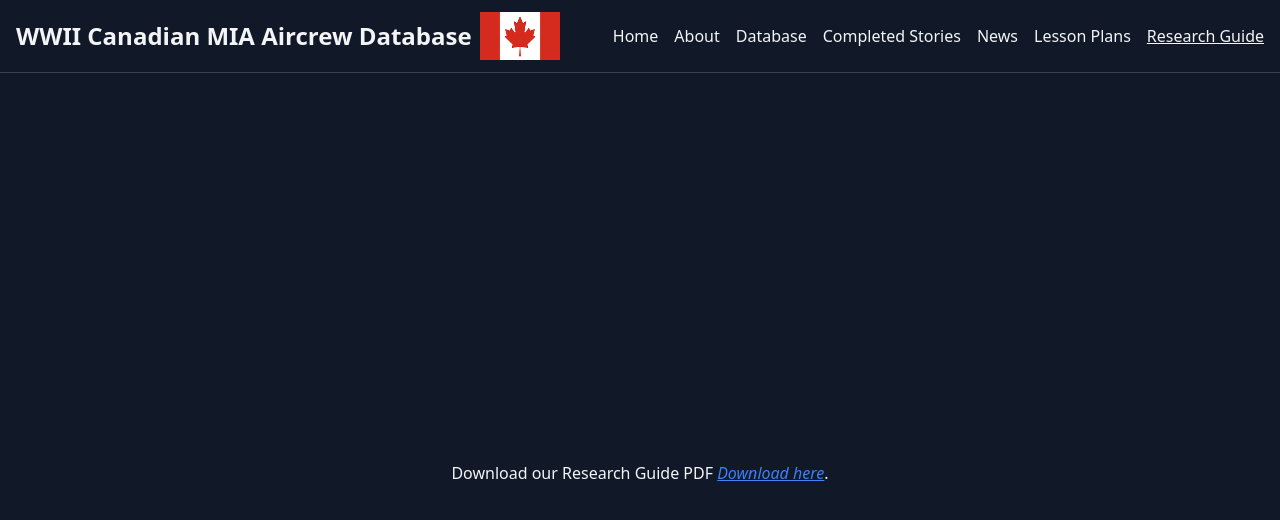
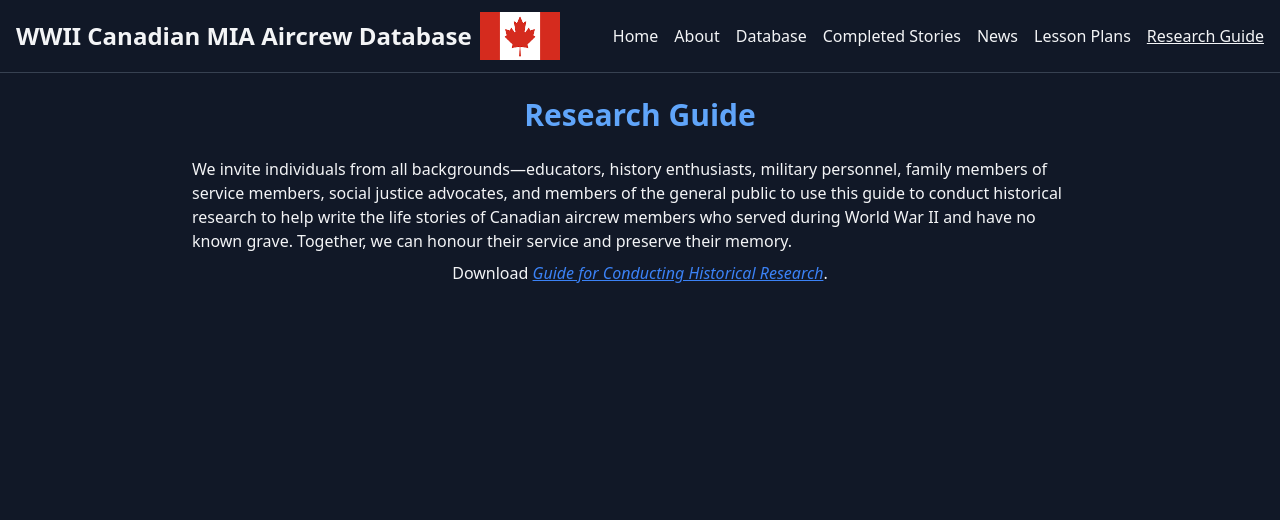
Before and after one commit to JoshGoold/vet_website, a Next.js app: page /research-guide in a window 1280 px wide. Shown: the top 520 px of the page. Built offline with nearby package versions, Linux system fonts and the light colour scheme.

Commit message:
made the changes kim asked for

```diff
--- a/app/completed-stories/page.js
+++ b/app/completed-stories/page.js
@@ -41,7 +41,7 @@ const CompletedStories = () => {
   }
 
   return (
-    <div className="min-h-screen bg-gray-900 flex items-center justify-center p-6">
+    <div className="min-h-screen bg-gray-900  p-6">
       <div className="max-w-4xl w-full mx-auto">
         <h1 className="text-3xl font-bold text-blue-400 mb-6 text-center">Completed Stories</h1>
         {stories.length === 0 ? (
--- a/app/lesson-plans/page.js
+++ b/app/lesson-plans/page.js
@@ -41,7 +41,7 @@ const LessonPlans = () => {
   }
 
   return (
-    <div className="min-h-screen bg-gray-900 flex items-center justify-center p-6">
+    <div className="min-h-screen bg-gray-900  p-6">
       <div className="max-w-4xl w-full mx-auto">
         <h1 className="text-3xl font-bold text-blue-400 mb-6 text-center">Lesson Plans</h1>
         {lessonPlans.length === 0 ? (
--- a/app/news/page.js
+++ b/app/news/page.js
@@ -41,7 +41,7 @@ const News = () => {
   }
 
   return (
-    <div className="min-h-screen bg-gray-900 flex items-center justify-center p-6">
+    <div className="min-h-screen bg-gray-900  p-6">
       <div className="max-w-4xl w-full mx-auto">
         <h1 className="text-3xl font-bold text-blue-400 mb-6 text-center">News</h1>
         {newsItems.length === 0 ? (
--- a/app/page.js
+++ b/app/page.js
@@ -29,12 +29,7 @@ const Home = () => {
             <li>
               <h3 className="font-bold text-lg">2. Research</h3>
               <ul className="list-disc pl-5 space-y-1">
-                <li>Use our <a
-              className="text-blue-500 cursor-pointer hover:text-blue-600 transition-300 italic underline"
-              href="/Guide for Conducting Historical Research_April 2025.pdf"
-              download="Guide_for_Conducting_Historical_Research_April_2025.pdf"
-            >
-              PDF Guide for Conducting Historical Research</a></li>
+                <li>Use our <Link className="underline italic text-blue-300 hover:text-blue-500"  href={"/research-guide"}>Guide for Conducting Historical Research</Link></li>
               </ul>
             </li>
             <li>
--- a/app/research-guide/page.js
+++ b/app/research-guide/page.js
@@ -4,17 +4,21 @@
 
 const Home = () => {
   return (
-    <div id="top" className="min-h-screen bg-gray-900 flex justify-center items-center text-gray-100 ">
+    <div id="top" className="min-h-screen bg-gray-900 p-6 text-gray-100 ">
       <div className="lg:max-w-4xl mx-auto flex justify-center items-center flex-col ">
+      <h1 className="text-3xl font-bold text-blue-400 mb-6 text-center">Research Guide</h1>
         <div>
           <p>
-            Download our Research Guide PDF{" "}
+          We invite individuals from all backgrounds—educators, history enthusiasts, military personnel, family members of service members, social justice advocates, and members of the general public to use this guide to conduct historical research to help write the life stories of Canadian aircrew members who served during World War II and have no known grave. Together, we can honour their service and preserve their memory.
+          </p>
+          <p className="text-center pt-2">
+          Download{" "}
             <a
               className="text-blue-500 cursor-pointer hover:text-blue-600 transition-300 italic underline"
               href="/Guide for Conducting Historical Research_April 2025.pdf"
               download="Guide_for_Conducting_Historical_Research_April_2025.pdf"
             >
-              Download here
+              Guide for Conducting Historical Research
             </a>
             .
           </p>
```
